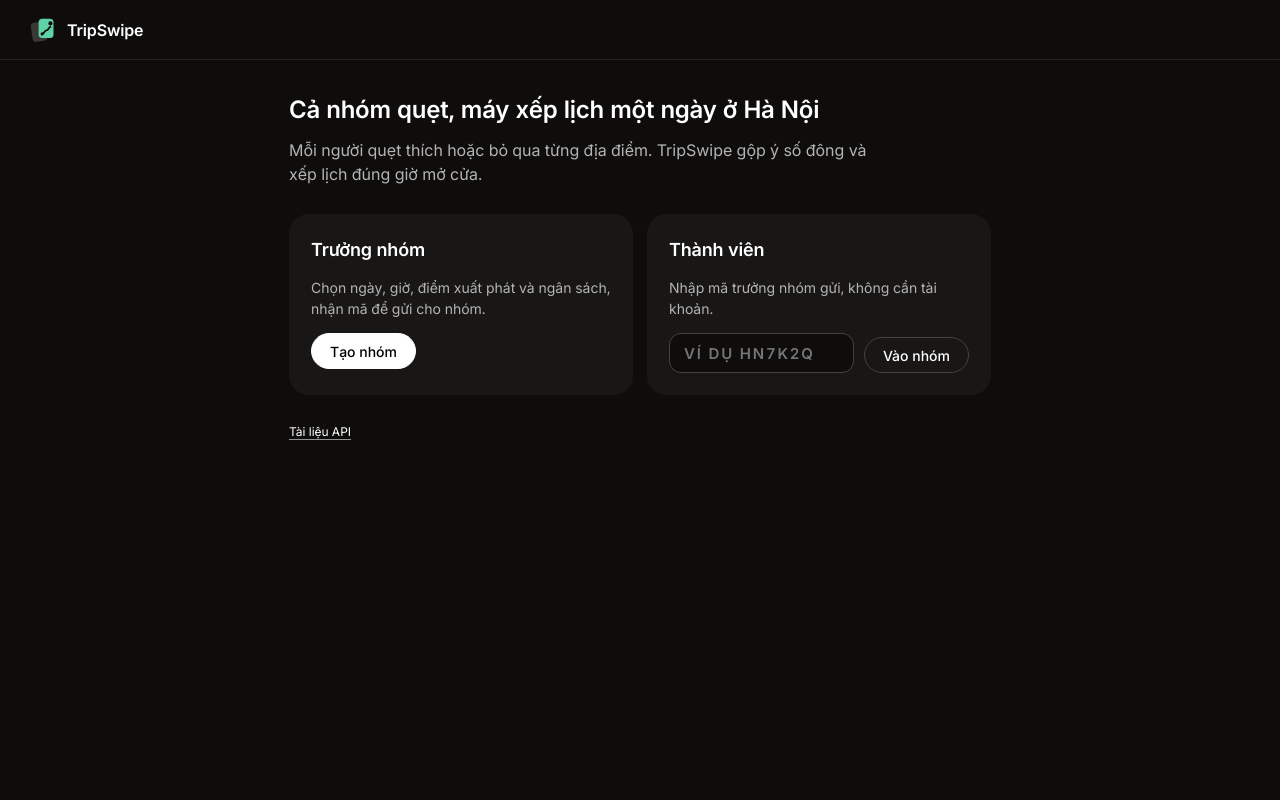
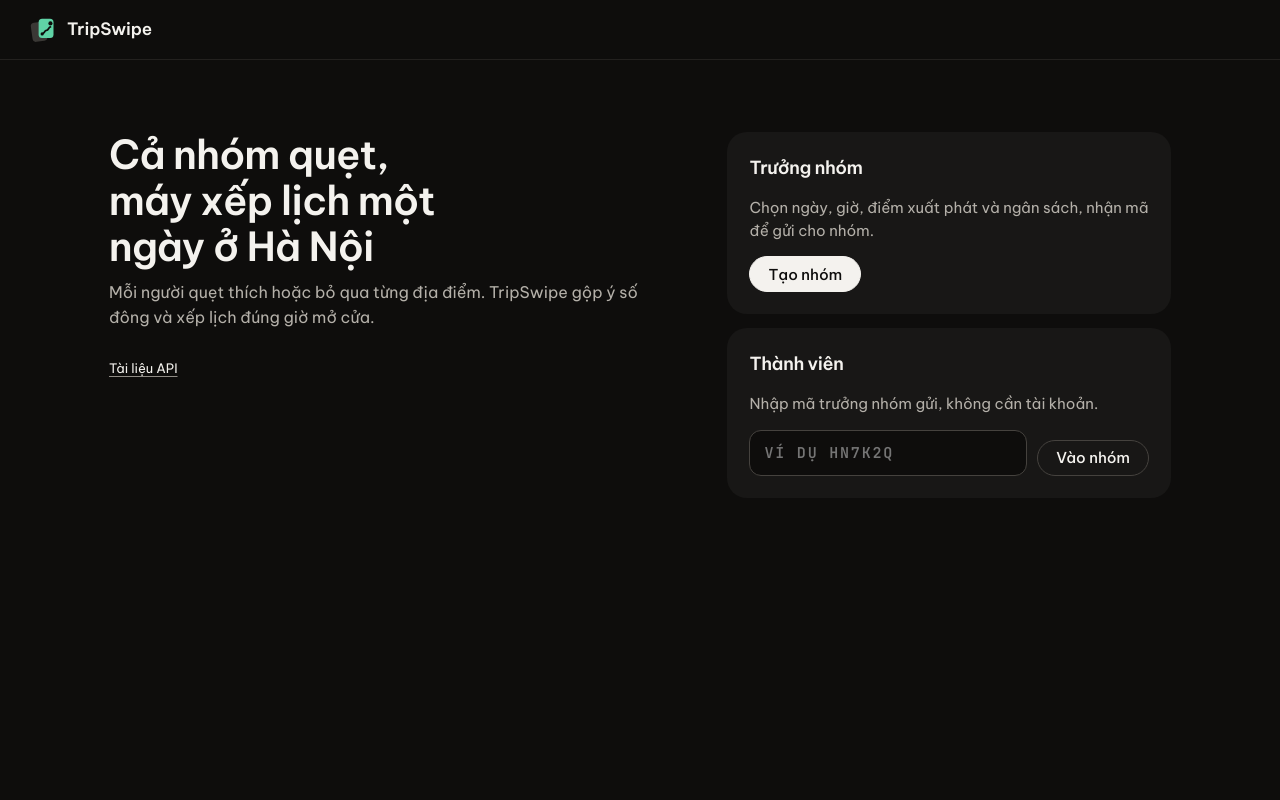
Before and after one commit to CapybaraSlayer96/K5-Day15-L3B-Hihihuhu, a FastAPI app: page / in a window 1280 px wide. Run offline with FastAPI, Linux system fonts and the light colour scheme; parts of the project's set-up code (start-up, migrations or seed data) failed here and were passed over; some libraries are stand-ins or nearby versions.

Commit message:
Nâng cấp giao diện theo design system: Be Vietnam Pro + JetBrains Mono, token ấm, bản đồ tối, skeleton, hiện lần lượt

```diff
--- a/app/static/base.css
+++ b/app/static/base.css
@@ -5,17 +5,17 @@
   --raised: #2a2927;
   --rule: #23211f;
   --control: #45423e;
-  --text: #ffffff;
-  --muted: #b4b4b4;
-  --faint: #949494;
+  --text: #f4f2ee;
+  --muted: #b4b0a9;
+  --faint: #8f8b85;
   /* Màu ngọc của mặt Hồ Gươm: hue dữ liệu duy nhất, không đặt lên nút hay điều hướng. */
   --accent: #5fd3a6;
   --positive: #5fd3a6;
   --negative: #e5566f;
   --warning: #e5a93b;
   --pill-pos-bg: #13291f; --pill-neg-bg: #2c1a20; --pill-warn-bg: #2b2414; --pill-neutral-bg: #262422;
-  --on-accent: #000000;
-  --on-text: #000000;
+  --on-accent: #0e0d0c;
+  --on-text: #0e0d0c;
   /* Bán kính: thẻ to như lá bài, control tròn hẳn. */
   --radius-card: 20px;
   --radius-inner: 12px;
@@ -25,14 +25,15 @@
   --gap: 14px;
   --pad: 22px;
   --control-height: 36px;
-  /* Thang chữ: 12 / 14 / 16 / 18 / 24 / 40. */
-  --fs-display: 40px;
+  /* Thang chữ: 13 / 15 / 17 / 18 / 24 / 28–40. */
+  --fs-display: clamp(28px, 4vw, 40px);
   --fs-title: 24px;
   --fs-sub: 18px;
-  --fs-section: 16px;
-  --fs-body: 14px;
-  --fs-small: 12px;
-  --font: "Inter", system-ui, sans-serif;
+  --fs-section: 17px;
+  --fs-body: 15px;
+  --fs-small: 13px;
+  --font: "Be Vietnam Pro", system-ui, sans-serif;
+  --mono: "JetBrains Mono", ui-monospace, monospace;
   --ease: cubic-bezier(0.22, 1, 0.36, 1);
 }
 
@@ -40,14 +41,14 @@
 [hidden] { display: none !important; }
 html { background: var(--ground); }
 body {
-  margin: 0; min-height: 100vh; background: var(--ground); color: var(--text);
-  font: 400 var(--fs-body)/1.5 var(--font); font-variant-numeric: tabular-nums;
+  margin: 0; min-height: 100svh; background: var(--ground); color: var(--text);
+  font: 400 var(--fs-body)/1.55 var(--font); font-variant-numeric: tabular-nums;
 }
 ::selection { background: var(--accent); color: var(--on-text); }
-:focus-visible { outline: 2px solid var(--text); outline-offset: 2px; }
+:focus-visible { outline: 2px solid var(--accent); outline-offset: 2px; }
 a { color: var(--text); text-underline-offset: 3px; text-decoration-color: var(--faint); }
 a:hover { text-decoration-color: var(--text); }
-h1, h2, h3 { margin: 0; font-weight: 600; letter-spacing: -0.01em; text-wrap: balance; }
+h1, h2, h3 { margin: 0; font-weight: 600; letter-spacing: -0.02em; text-wrap: balance; }
 h1 { font-size: var(--fs-title); }
 h2 { font-size: var(--fs-sub); }
 h3 { font-size: var(--fs-section); }
@@ -98,10 +99,10 @@ fieldset { border: 0; margin: 0; padding: 0; display: grid; gap: 10px; }
 legend { font-size: 18px; font-weight: 600; margin-bottom: 8px; padding: 0; }
 label { color: var(--muted); font-size: 13px; }
 input, select {
-  height: 40px; width: 100%; padding: 0 14px; border-radius: var(--radius-inner); border: 1px solid var(--control);
+  height: 46px; width: 100%; padding: 0 14px; border-radius: var(--radius-inner); border: 1px solid var(--control);
   background: var(--ground); color: var(--text); font: inherit; font-size: 15px;
 }
-input:focus, select:focus { outline: none; border-color: var(--text); }
+input:focus, select:focus { outline: none; border-color: var(--text); box-shadow: 0 0 0 2px var(--accent); }
 input[aria-invalid="true"] { border-color: var(--negative); }
 input[type="date"], input[type="time"] { color-scheme: dark; max-width: 240px; }
 .field { display: grid; gap: 6px; }
@@ -363,6 +365,56 @@ main.dash-page { max-width: 1600px; }
   .vote-row { grid-template-columns: minmax(0, 1fr) 72px; }
   .vote-row > :nth-child(3) { grid-column: 1 / -1; }
 }
+
+
+/* Số liệu: mono + tabular để giờ, phút, km, tiền thẳng cột */
+.code-tag, .big-code, .dash-code, .code-input, .stop-time, .travel, .num, .rating, #remaining, #total,
+.figure dd, .member-count, .leg, .vote-row > :not(:first-child) {
+  font-family: var(--mono); font-variant-numeric: tabular-nums;
+}
+.figure dd small { font-family: var(--font); }
+.leg { border-left: 2px dotted var(--control); margin-left: 26px; padding-left: 28px; border-radius: 0; }
+
+/* Trang chủ: tiêu đề lệch trái, cột hành động bên phải */
+main.home { max-width: 1120px; display: grid; grid-template-columns: minmax(0, 1.25fr) minmax(0, 1fr); gap: 32px 64px; align-items: start; padding-top: 72px; }
+main.home h1 { font-size: clamp(28px, 4vw, 40px); line-height: 1.15; max-width: 16ch; }
+main.home .home-grid { grid-template-columns: 1fr; grid-row: span 2; }
+main.home .home-grid .panel + .panel { margin-top: 0; }
+
+/* Bản đồ: nền OSM làm tối, giữ tông ấm */
+.leaflet-tile-pane { filter: invert(1) hue-rotate(180deg) brightness(0.85) contrast(0.9) saturate(0.35) sepia(0.15); }
+.leaflet-container { background: var(--surface); }
+.leaflet-bar a, .leaflet-control-attribution { background: var(--surface) !important; color: var(--muted) !important; border-color: var(--rule) !important; }
+.leaflet-overlay-pane path { transition: stroke-width 200ms var(--ease), opacity 200ms var(--ease); }
+
+/* Hiện lần lượt 40ms/mục */
+@keyframes rise { from { opacity: 0; transform: translateY(10px); } }
+.members > *, .timeline > *, .rail-list > *, .figures > *, .dropped > *, .votes > *, .pins > *, .dash-members > *, .history > * {
+  animation: rise 320ms var(--ease) both;
+}
+:is(.members, .timeline, .rail-list, .figures, .dropped, .votes, .pins, .dash-members) > :nth-child(2) { animation-delay: 40ms; }
+:is(.members, .timeline, .rail-list, .figures, .dropped, .votes, .pins, .dash-members) > :nth-child(3) { animation-delay: 80ms; }
+:is(.members, .timeline, .rail-list, .figures, .dropped, .votes, .pins, .dash-members) > :nth-child(4) { animation-delay: 120ms; }
+:is(.members, .timeline, .rail-list, .figures, .dropped, .votes, .pins, .dash-members) > :nth-child(5) { animation-delay: 160ms; }
+:is(.members, .timeline, .rail-list, .figures, .dropped, .votes, .pins, .dash-members) > :nth-child(6) { animation-delay: 200ms; }
+:is(.members, .timeline, .rail-list, .figures, .dropped, .votes, .pins, .dash-members) > :nth-child(n+7) { animation-delay: 240ms; }
+
+/* Skeleton đúng hình khối, thay chữ "Đang tải" */
+@keyframes shimmer { to { background-position: -200% 0; } }
+.skel {
+  color: transparent !important; user-select: none; border-radius: var(--radius-inner);
+  background: linear-gradient(90deg, var(--surface) 0%, var(--raised) 50%, var(--surface) 100%) 0 0 / 200% 100%;
+  animation: shimmer 1.4s var(--ease) infinite;
+}
+.skel-card { width: 100%; height: 100%; border-radius: 24px; }
+.skel-row { height: 56px; margin: 8px 0; list-style: none; }
+.skel-line { min-height: 1.4em; max-width: 360px; }
+
+@media (max-width: 900px) {
+  main.home { grid-template-columns: 1fr; padding-top: 32px; }
+  main.home .home-grid { grid-row: auto; }
+}
 @media (prefers-reduced-motion: reduce) {
-  * { transition-duration: 1ms !important; }
+  * { transition-duration: 1ms !important; animation-duration: 1ms !important; animation-delay: 0ms !important; animation-iteration-count: 1 !important; }
 }
+.figures .skel { min-height: 96px; }
--- a/app/static/dashboard.js
+++ b/app/static/dashboard.js
@@ -26,6 +26,8 @@
   } catch (e) {
     error(e.status === 404 ? "Không tìm thấy nhóm." : e.message);
     $("trip").textContent = "";
+    $("figures").replaceChildren();
+    $("rail").replaceChildren();
     return;
   }
 
--- a/app/static/itinerary.js
+++ b/app/static/itinerary.js
@@ -107,7 +107,7 @@
       L.marker([p.lat, p.lng], { icon: L.divIcon({ className: "pin", html: String(i + 1), iconSize: [30, 30] }), title: x.name })
         .bindTooltip(`${i + 1}. ${x.name} · ${x.arrive}–${x.leave}`).addTo(layer);
     });
-    if (pts.length > 1) L.polyline(pts, { color: getComputedStyle(document.body).getPropertyValue("--accent").trim(), weight: 3 }).addTo(layer);
+    if (pts.length > 1) L.polyline(pts, { color: getComputedStyle(document.body).getPropertyValue("--accent").trim(), weight: 4 }).addTo(layer);
     if (pts.length) map.fitBounds(pts, { padding: [40, 40], maxZoom: 15 });
     else map.setView([21.0285, 105.8542], 13);
   }
--- a/app/static/swipe.js
+++ b/app/static/swipe.js
@@ -140,6 +140,7 @@
       deck = await api("GET", `/api/groups/${code}/deck?member_id=${encodeURIComponent(me.member_id)}`);
     } catch (e) {
       if (onAuthError(e)) return;
+      $("stage-msg").classList.remove("skel", "skel-card");
       $("stage-msg").textContent = e.message;
       return;
     }
--- a/app/templates/dashboard.html
+++ b/app/templates/dashboard.html
@@ -13,7 +13,7 @@
 <p class="banner" id="mock-banner" hidden>Dữ liệu mẫu: API xếp lịch (B4) chưa có, giờ ghé dưới đây là JSON mẫu, không phải lịch thật của nhóm.</p>
 <p class="form-error" id="dash-error" role="alert" hidden></p>
 <section aria-label="Tóm tắt">
-  <dl class="figures" id="figures"></dl>
+  <dl class="figures" id="figures"><div class="figure skel"></div><div class="figure skel"></div><div class="figure skel"></div><div class="figure skel"></div><div class="figure skel"></div></dl>
 </section>
 <div class="dash-grid">
   <section aria-label="Bản đồ lộ trình">
@@ -22,7 +22,7 @@
   </section>
   <section aria-labelledby="rail-h">
     <h2 class="sec" id="rail-h">Dòng thời gian</h2>
-    <ol class="rail-list" id="rail"><li class="muted empty-line">Đang tải…</li></ol>
+    <ol class="rail-list" id="rail"><li class="muted empty-line skel skel-row">Đang tải…</li><li class="skel skel-row" aria-hidden="true"></li></ol>
   </section>
 </div>
 <div class="dash-lower">
--- a/app/templates/index.html
+++ b/app/templates/index.html
@@ -1,9 +1,12 @@
 {% extends "layout.html" %}
 {% block title %}Trang chủ{% endblock %}
-{% block main_class %}narrow{% endblock %}
+{% block main_class %}home{% endblock %}
 {% block body %}
+<div>
 <h1>Cả nhóm quẹt, máy xếp lịch một ngày ở Hà Nội</h1>
 <p class="lead">Mỗi người quẹt thích hoặc bỏ qua từng địa điểm. TripSwipe gộp ý số đông và xếp lịch đúng giờ mở cửa.</p>
+<p class="foot muted small"><a href="/docs">Tài liệu API</a></p>
+</div>
 <div class="home-grid">
   <section class="panel">
     <h2>Trưởng nhóm</h2>
@@ -20,5 +23,4 @@
     </form>
   </section>
 </div>
-<p class="foot muted small"><a href="/docs">Tài liệu API</a></p>
 {% endblock %}
--- a/app/templates/itinerary.html
+++ b/app/templates/itinerary.html
@@ -25,7 +25,7 @@
     </div>
     <section>
       <h2 class="sec">Dòng thời gian</h2>
-      <ol class="timeline" id="timeline"><li class="muted">Đang tải…</li></ol>
+      <ol class="timeline" id="timeline"><li class="muted skel skel-row">Đang tải…</li><li class="skel skel-row" aria-hidden="true"></li><li class="skel skel-row" aria-hidden="true"></li></ol>
       <p class="muted small">Thời gian đi là ước tính, chưa tính kẹt xe.</p>
     </section>
     <section>
--- a/app/templates/layout.html
+++ b/app/templates/layout.html
@@ -5,7 +5,7 @@
   <meta name="viewport" content="width=device-width,initial-scale=1">
   <title>{% block title %}TripSwipe{% endblock %} · TripSwipe</title>
   <link rel="preconnect" href="https://fonts.googleapis.com"><link rel="preconnect" href="https://fonts.gstatic.com" crossorigin>
-  <link href="https://fonts.googleapis.com/css2?family=Inter:wght@400;500;600&display=swap" rel="stylesheet">
+  <link href="https://fonts.googleapis.com/css2?family=Be+Vietnam+Pro:wght@400;500;600;700&family=JetBrains+Mono:wght@400;500;600&subset=vietnamese&display=swap" rel="stylesheet">
   <link rel="icon" href="/static/brand/favicon.svg" type="image/svg+xml">
   <meta name="theme-color" content="#0e0d0c">
   {% block head %}{% endblock %}
--- a/app/templates/swipe.html
+++ b/app/templates/swipe.html
@@ -5,7 +5,7 @@
 <div class="swipe-layout">
   <section class="stage" aria-label="Thẻ địa điểm">
     <div class="stage-inner" id="stage">
-      <p class="muted" id="stage-msg">Đang tải bộ thẻ…</p>
+      <p class="muted skel skel-card" id="stage-msg">Đang tải bộ thẻ…</p>
     </div>
     <article class="detail" id="detail" hidden tabindex="-1" aria-label="Chi tiết địa điểm">
       <button type="button" class="btn small detail-close" id="detail-close">Đóng chi tiết</button>
```
Also changed, not shown: other parts of app/static/base.css (+11 -10 lines), docs/BRAND.md (+15 -10 lines).
